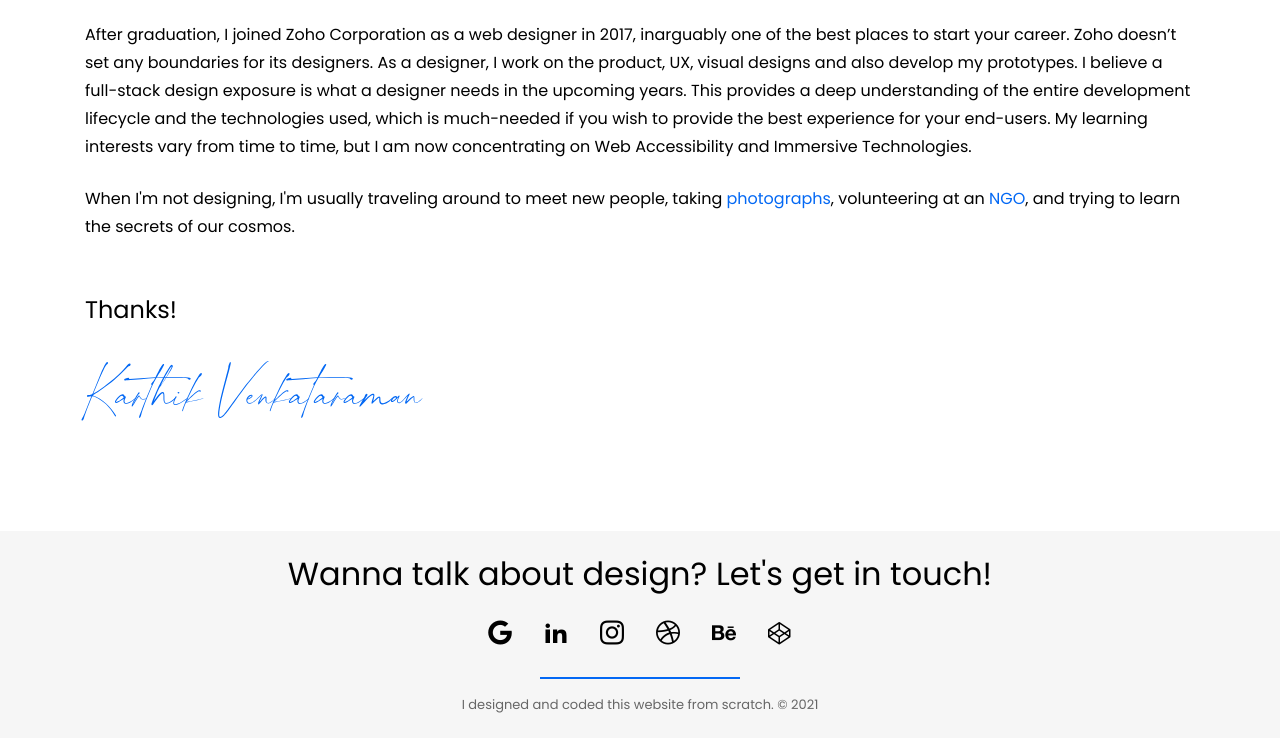
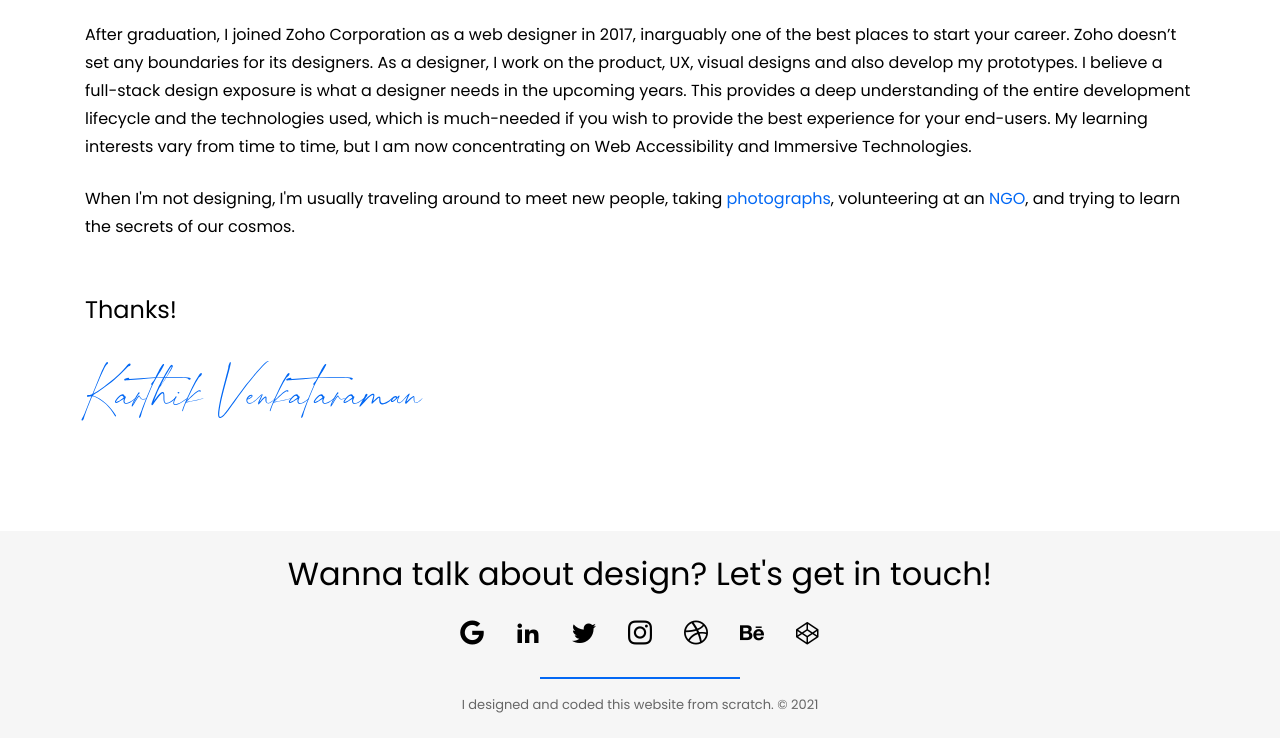
Before and after one commit to kv96/kv96.github.io, a website: page about/index.html in a window 1280 px wide. Shown: the part 831-1569 px from the top of the page. Drawn offline with nearby package versions, Linux system fonts and the light colour scheme.

Commit message:
Site footer related changes
- Twitter link added
- Dribbble link updated
- Font size reduced for footer icons

```diff
--- a/about/index.html
+++ b/about/index.html
@@ -93,8 +93,9 @@
                 <div class="footer__icons d-flex justify-content-center align-items-center mt-2 mb-3">
                     <a class="social-icon" href="mailto:karthik.venkataraman96@gmail.com?Subject=Hello%20Karthik" target="_top"><span class="sr-only">Mail me</span><i class="icon-google"></i></a>
                     <a class="social-icon" href="https://www.linkedin.com/in/kv96/" target="_blank" rel="noopener noreferrer"><span class="sr-only">View Linkedin Profile</span><i class="icon-linkedin"></i></a>
+                    <a class="social-icon" href="https://twitter.com/kv96_" target="_blank" rel="noopener noreferrer"><span class="sr-only">View Twitter Profile</span><i class="icon-twitter"></i></a>
                     <a class="social-icon" href="https://www.instagram.com/ux_monk/" target="_blank" rel="noopener noreferrer"><span class="sr-only">View Instagram Profile</span><i class="icon-instagram"></i></a>
-                    <a class="social-icon" href="https://dribbble.com/MrKV" target="_blank" rel="noopener noreferrer"><span class="sr-only">View Dribbble Profile</span><i class="icon-dribbble"></i></a>
+                    <a class="social-icon" href="https://dribbble.com/kv96_" target="_blank" rel="noopener noreferrer"><span class="sr-only">View Dribbble Profile</span><i class="icon-dribbble"></i></a>
                     <a class="social-icon" href="https://www.behance.net/kv96" target="_blank" rel="noopener noreferrer"><span class="sr-only">View Behance Profile</span><i class="icon-behance"></i></a>
                     <a class="social-icon" href="https://codepen.io/kv96" target="_blank" rel="noopener noreferrer"><span class="sr-only">View Codepen Profile</span><i class="icon-codepen"></i></a>
                 </div>
--- a/assets/scss/layouts/_footer.scss
+++ b/assets/scss/layouts/_footer.scss
@@ -5,7 +5,7 @@
     .social-icon {
       margin: 0.5rem 1rem;
       cursor: pointer;
-      font-size: 1.5rem;
+      font-size: 1.375rem;
       color: var(--primary-text);
       text-decoration: none;
 
```
Also changed, not shown: index.html (+2 -1 lines), projects/index.html (+2 -1 lines), projects/know-your-vote/index.html (+2 -1 lines), projects/uxwiki/index.html (+2 -1 lines).
